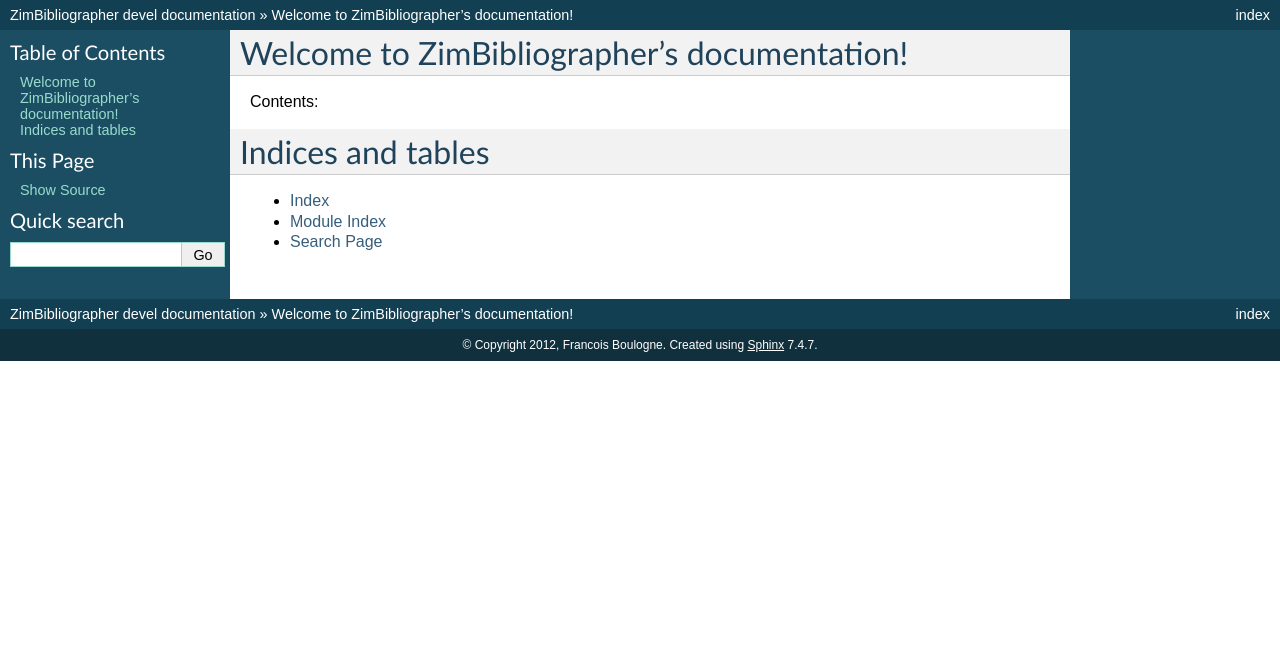
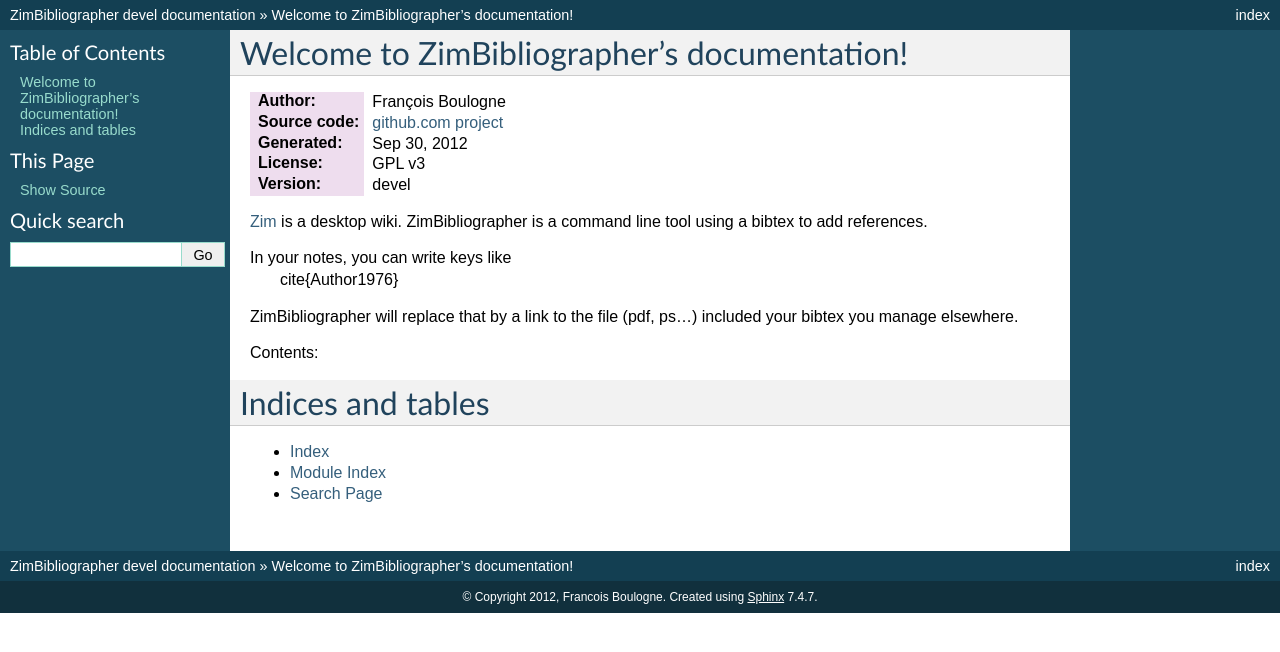
Before and after one commit to DarioGT/ZimBibliographer, a Sphinx documentation site: the page built from doc/index.rst, in a window 1280 px wide. Shown: the top 652 px of the page. Built offline with Sphinx 7.4.7, drawn with Linux system fonts in a browser that asks for light colours; formulas are drawn with MathJax 3.

Commit message:
update doc

```diff
--- a/doc/index.rst
+++ b/doc/index.rst
@@ -5,6 +5,22 @@
 
 Welcome to ZimBibliographer's documentation!
 ============================================
+
+:Author: François Boulogne
+:Source code: `github.com project <https://github.com/sciunto/ZimBibliographer>`_
+:Generated: |today|
+:License: GPL v3
+:Version: |release|
+
+`Zim <http://zim-wiki.org>`_ is a desktop wiki.
+ZimBibliographer is a command line tool using a bibtex to add references.
+
+In your notes, you can write keys like
+  cite{Author1976}
+
+ZimBibliographer will replace that by a link to the file (pdf, ps...)
+included your bibtex you manage elsewhere.
+
 
 Contents:
 
```
Also changed, not shown: README.md (+5 -0 lines).
